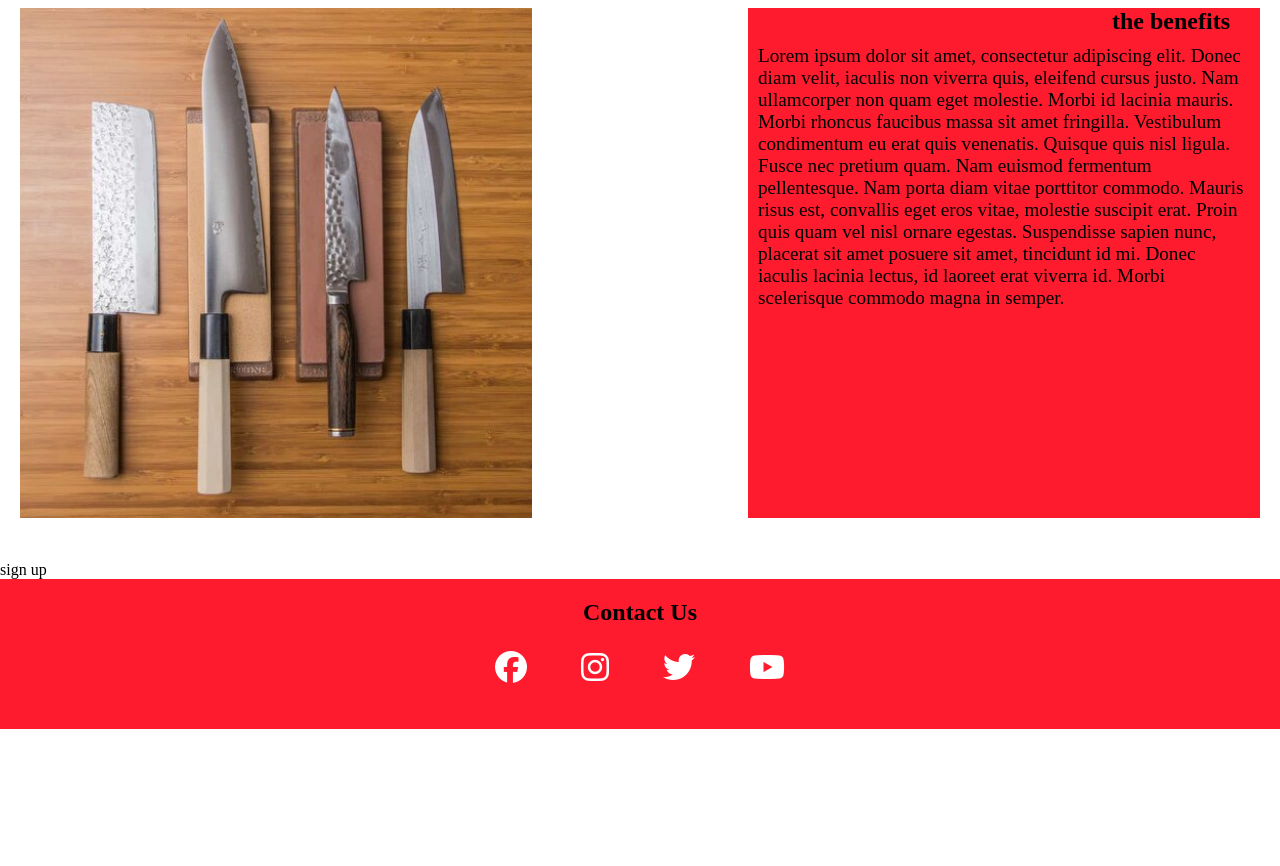
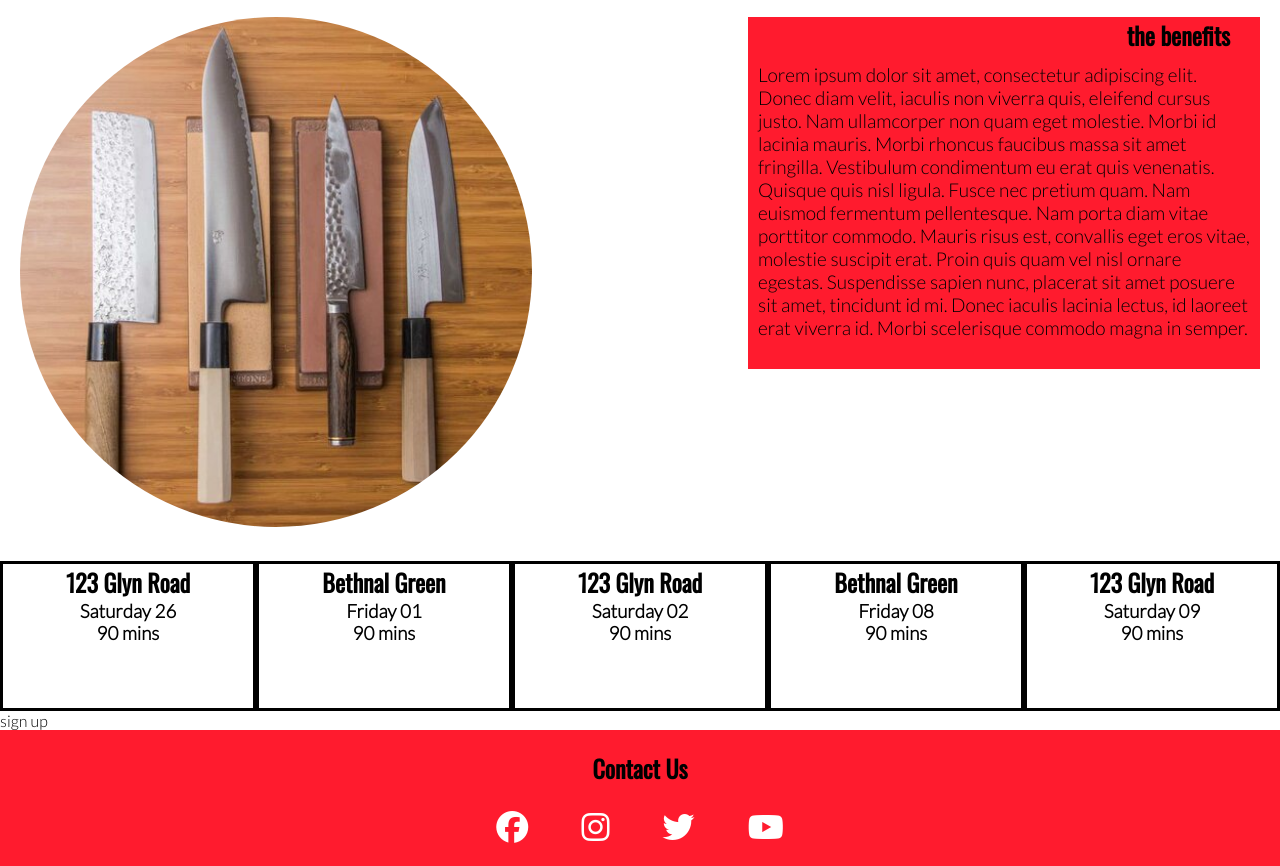
Before and after one commit to marmiteontoast/project-portfolio-1, a plain HTML site: page index.html in a window 1280 px wide. Shown: the part 719-1585 px from the top of the page. Before the commit the page ends 1448 px from the top, so only its background shows below. Drawn offline with nearby package versions, Linux system fonts and the light colour scheme.

Commit message:
add media queries for sec-2 section

```diff
--- a/assets/css/index.css
+++ b/assets/css/index.css
@@ -1,3 +1,4 @@
+@import url('https://fonts.googleapis.com/css2?family=Lato:wght@300&family=Oswald&display=swap');
 
 /* universal selector */
 * {
@@ -9,18 +10,23 @@
 }
 
 body {
-    font-family: montserrat;
+    font-family: Lato, sans-serif;
+    font-weight: 300;
+}
+
+h1, h2 {
+    font-family: Oswald, sans-serif;
 }
 
 /* header and navigation links */
 nav {
-    background: #0082e6;
+    background: white;
     height: 80px;
     width: 100%;
 }
 
 label.logo {
-    color: white;
+    color: black;
     font-size: 35px;
     line-height: 80px;
     padding: 0 100px;
@@ -39,7 +45,7 @@ nav ul li {
 }
 
 nav ul li a {
-    color: white;
+    color: black;
     font-size: 17px;
     padding: 7px 13px;
     border-radius: 3px;
@@ -53,7 +59,7 @@ a .active, a:hover {
 
 .checkbtn {
     font-size: 30px;
-    color: white;
+    color: black;
     float: right;
     line-height: 80px;
     margin-right: 40px;
@@ -90,10 +96,9 @@ a .active, a:hover {
     font-size: 160%;
 }
 
-/* why knif sharpening */
+/* why knife sharpening */
 .sec-2 {
-    /* background: green; */
-    height: 600px;
+    height: 37.5rem;
 }
 
 .sec-2 h2 {
@@ -108,11 +113,12 @@ a .active, a:hover {
     float: left;
     margin-left: 20px;
     margin-top: 20px;
+    border-radius: 50%;
 }
 
 .sec-2-benefits {
     background: #ff1b2e;
-    height: 85%;
+    min-height: 22rem;
     width: 40%;
     float: right;
     margin-right: 20px;
@@ -125,8 +131,22 @@ a .active, a:hover {
 }
 
 .sec-2-benefits p {
-    font-size: 120%;
+    font-size: 1.188rem;
     padding: 10px;
+}
+
+/* times */
+#times{
+    height: 150px;
+}
+
+#times div {
+    width: 20%;
+    height: 100%;
+    float: left;
+    border: solid;
+    text-align: center;
+
 }
 
 /* footer */
@@ -169,6 +189,8 @@ footer h2 {
     nav ul li a {
         font-size: 16px;
     }
+
+
 }
 
 @media (max-width: 858px) {
@@ -203,4 +225,28 @@ footer h2 {
     #check:checked ~ ul {
         left: 0;
     }
+
+   .sec-2 {
+        width: 100%;
+        height: 858px;
+        margin: 0 auto;
+
+   }
+
+   #sec-2-img {
+       width: 50%;
+       height: 50%;
+   }
+
+   .sec-2-benefits {
+
+   }
+
+
+   #times > div {
+        height: 150px;
+        width: 100%;
+        clear: both;
+   }
+
 }
--- a/index.html
+++ b/index.html
@@ -20,7 +20,7 @@
                   <a class="active" href="#">Home</a>
               </li>
               <li>
-                  <a href="#">About</a>
+                  <a href="#id=sec-2">About</a>
               </li>
               <li>
                   <a href="#">Sign up</a>
@@ -41,6 +41,33 @@
         <div class="sec-2-benefits">
             <h2>the benefits</h2>
             <p>Lorem ipsum dolor sit amet, consectetur adipiscing elit. Donec diam velit, iaculis non viverra quis, eleifend cursus justo. Nam ullamcorper non quam eget molestie. Morbi id lacinia mauris. Morbi rhoncus faucibus massa sit amet fringilla. Vestibulum condimentum eu erat quis venenatis. Quisque quis nisl ligula. Fusce nec pretium quam. Nam euismod fermentum pellentesque. Nam porta diam vitae porttitor commodo. Mauris risus est, convallis eget eros vitae, molestie suscipit erat. Proin quis quam vel nisl ornare egestas. Suspendisse sapien nunc, placerat sit amet posuere sit amet, tincidunt id mi. Donec iaculis lacinia lectus, id laoreet erat viverra id. Morbi scelerisque commodo magna in semper. </p>
+        </div>
+    </section>
+    <section id="times">
+        <div>
+            <h2> 123 Glyn Road</h2>
+            <h3>Saturday 26</h3>
+            <h3>90 mins</h3>
+        </div>
+        <div>
+            <h2>Bethnal Green</h2>
+            <h3>Friday 01</h3>
+            <h3>90 mins</h3>
+        </div>
+        <div>
+            <h2>123 Glyn Road</h2>
+            <h3>Saturday 02</h3>
+            <h3>90 mins</h3>
+        </div>
+        <div>
+            <h2>Bethnal Green</h2>
+            <h3>Friday 08</h3>
+            <h3>90 mins</h3>
+        </div>
+        <div>
+            <h2>123 Glyn Road</h2>
+            <h3>Saturday 09</h3>
+            <h3>90 mins</h3>
         </div>
     </section>
     <section>
```
